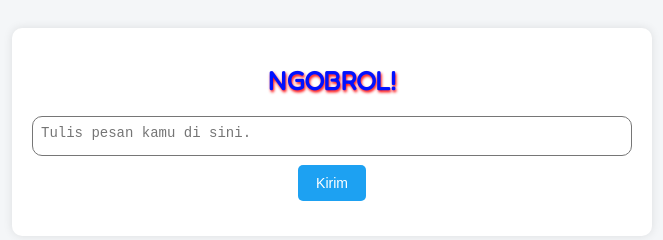
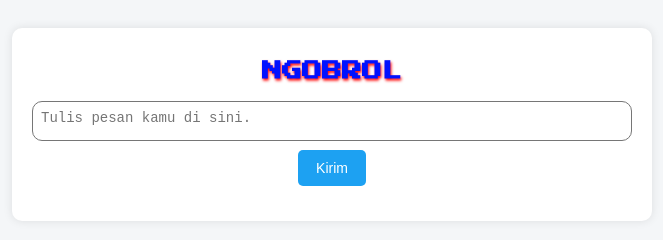
Before and after one commit to initialaw/ngobrol, a plain HTML site: page index.html in a window 1280 px wide. Shown: the whole page, without its empty margins (308-971 px from the left). Drawn offline with Linux system fonts and the light colour scheme; no server answers.

Commit message:
Update index.html

```diff
--- a/index.html
+++ b/index.html
@@ -5,7 +5,7 @@
     <meta name="viewport" content="width=device-width, initial-scale=1.0" />
     <title>NGOBROL!</title>
     <link
-      href="https://fonts.googleapis.com/css2?family=Fredoka&display=swap"
+      href="https://fonts.googleapis.com/css2?family=Press+Start+2P&display=swap"
       rel="stylesheet"
     />
 
@@ -31,8 +31,8 @@
       h1 {
         text-align: center;
         margin-bottom: 20px;
-        font-size: 26px;
-        font-family: "Fredoka", cursive;
+        font-size: 20px;
+        font-family: "Press Start 2P", cursive;
         color: #0011ff;
         text-shadow: 1px 2px 3px rgb(255, 0, 0);
       }
@@ -150,7 +150,7 @@
   </head>
   <body>
     <div class="container">
-      <h1>NGOBROL!</h1>
+      <h1>NGOBROL</h1>
       <textarea
         id="messageInput"
         placeholder="Tulis pesan kamu di sini."
```
